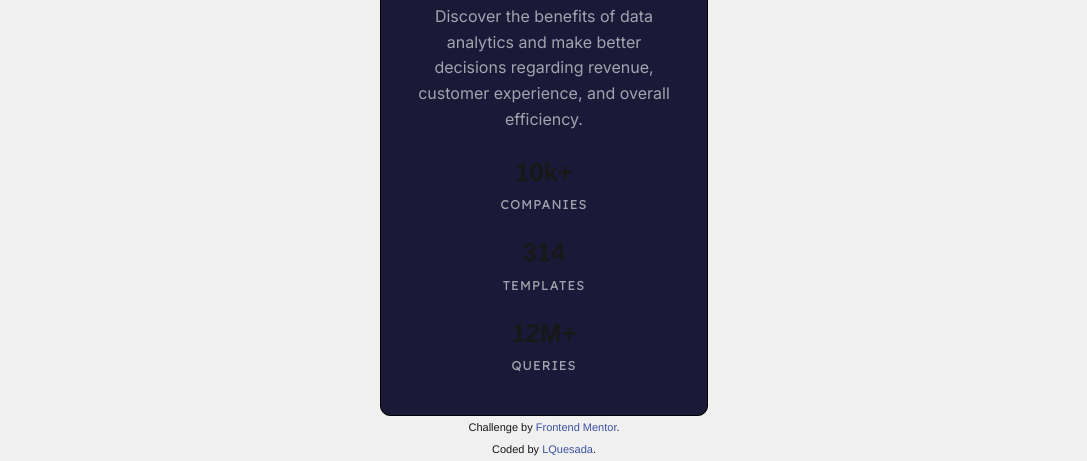
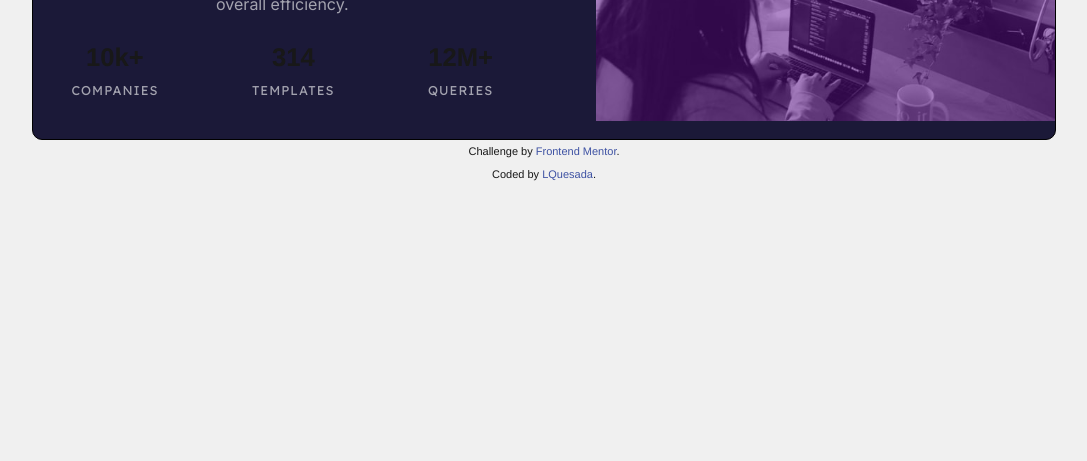
Before and after one commit to LQuesadaM/stats-preview-card-component-main, a website built with Vite: page src/index.html in a window 1280 px wide. Shown: the part 416-877 px from the top of the page, without its empty margins (96-1183 px from the left). After the commit the page ends 800 px from the top, so only its background shows below. Built offline with nearby package versions, Linux system fonts and the light colour scheme.

Commit message:
complete

```diff
--- a/package.json
+++ b/package.json
@@ -11,9 +11,9 @@
   "devDependencies": {
     "@vitejs/plugin-legacy": "^3.0.1",
     "autoprefixer": "^10.4.13",
-    "postcss": "^8.4.20",
+    "postcss": "^8.4.21",
     "terser": "^5.16.1",
-    "vite": "^4.0.0",
+    "vite": "^4.0.4",
     "vite-plugin-imagemin": "^0.6.1"
   }
 }
--- a/src/css/style.css
+++ b/src/css/style.css
@@ -37,7 +37,8 @@ body {
 }
 
 .wrap {
-    min-height: 16em;
+    height: 100%;
+    width: 100%;
     position: relative;
 }
 
@@ -61,7 +62,7 @@ body {
     font-size: 2em;
     font-family: var(--main-paragraph);
     font-weight: 700;
-    padding: 0.2rem 0;
+    padding: .2rem 0;
     line-height: 1.2em;
 }
 
@@ -81,7 +82,7 @@ body {
 }
 
 .stats {
-    padding: 0.8rem;
+    padding: .8rem;
     /* margin: 1.5em; */
 }
 
@@ -110,3 +111,27 @@ body {
 .attribution__link {
     color: hsl(228, 45%, 44%);
 }
+
+
+
+
+@media screen and (min-width:64rem) {
+    .main, .stats-content {
+        display: flex;
+    }
+
+    .main {
+        flex-direction: row-reverse;
+        min-height: 21.875rem;
+        max-width: 64rem;
+    }
+
+    .content {
+        padding: 32px 64px 0 0;
+    }
+
+    .stats-content {
+        justify-content: space-between;
+
+    }
+}
--- a/src/index.html
+++ b/src/index.html
@@ -30,11 +30,11 @@
           experience, and overall efficiency.
         </p>
 
+        <div class="stats-content">
           <div class="content__companies stats">
             <p class="content__number">10k+</p>
             <p class="content__stats">companies</p>
           </div>
-
           <div class="content__templates stats">
             <p class="content__number">314</p>
             <p class="content__stats">templates</p>
@@ -43,6 +43,7 @@
           <div class="content__queries stats">
             <p class="content__number">12M+</p>
             <p class="content__stats">queries</p>
+          </div>
         </div>
       </section>
 
```
Lines whose indentation alone changed are shown as unchanged.
